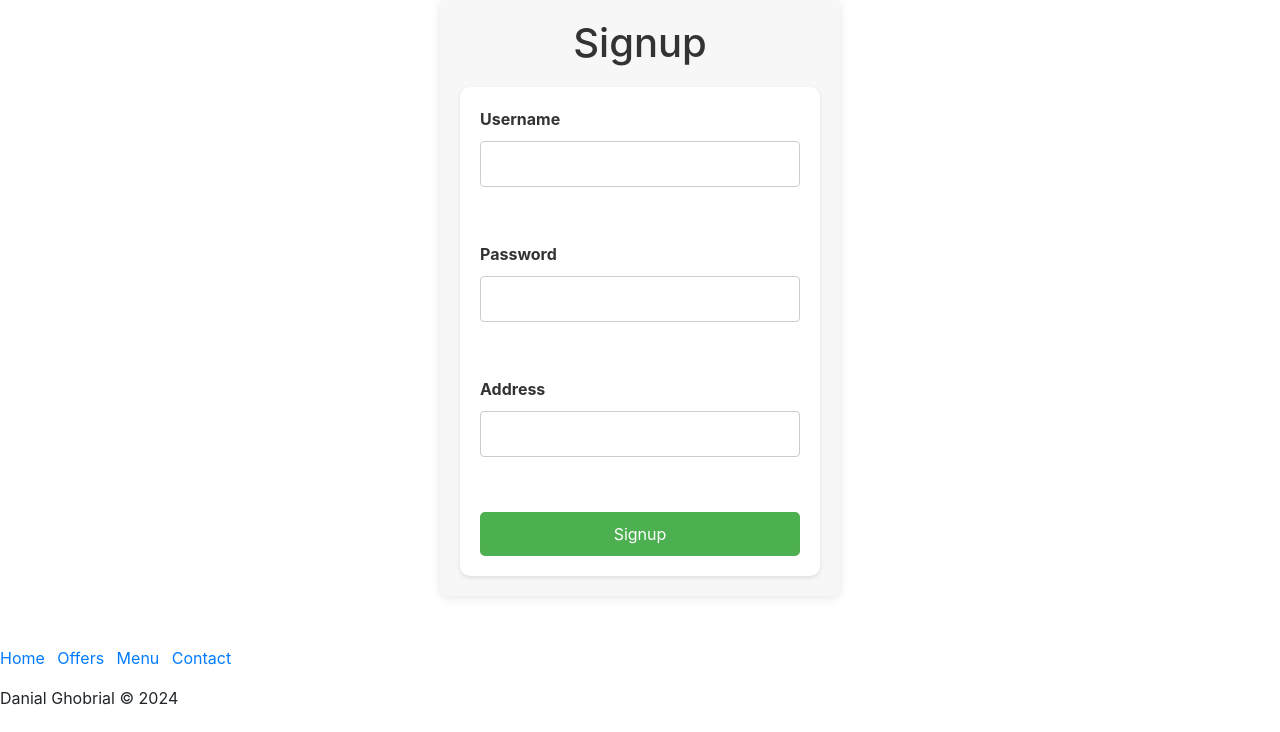
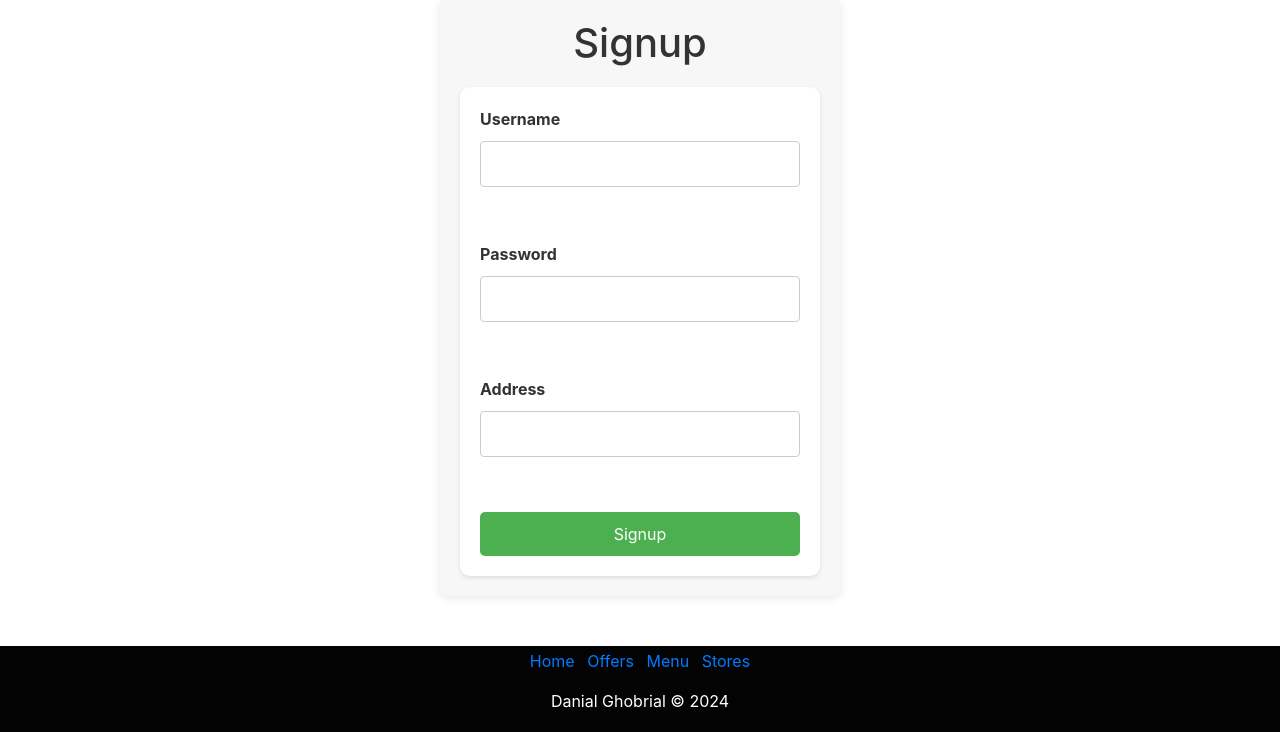
Before and after one commit to DanialGhobrial/Webproject, a Flask app: page /signup in a window 1280 px wide. Shown: the part 159-891 px from the top of the page. Before the commit the page ends 864 px from the top, so only its background shows below. Run offline with Flask 3, Linux system fonts and the light colour scheme; some libraries are stand-ins or nearby versions.

Commit message:
Website Finished!!!

```diff
--- a/routes.py
+++ b/routes.py
@@ -30,7 +30,6 @@ def home():
         return render_template('home.html', data=random_data, bases=bases, title="Home")
     else:
         return render_template('home_not_logged_in.html', data=random_data, bases=bases, title="Home")
-
 
 
 # Function to get random data from the 'Movie' table
@@ -96,17 +95,10 @@ def menu():
     cur.execute('SELECT * FROM Base')
     bases = cur.fetchall()
     conn.close()
-    return render_template('menu.html', results=results, bases=bases, title="Menu")
-
-
-# Route for menu page when loged out
-@app.route('/menuout')
-def menuout():
-    conn = sqlite3.connect(DATABASE)
-    cur = conn.cursor()
-    cur.execute('SELECT * FROM Pizza')
-    results = cur.fetchall()
-    return render_template('menuout.html', results=results)
+    if 'user' in session:
+        return render_template('menu.html', results=results, bases=bases, title="Menu")
+    else:
+        return render_template('menuout.html', results=results)
 
 
 # Route for offers Page
@@ -120,16 +112,16 @@ def offers():
 def stores():
     return render_template("stores.html", title="Stores")
 
+
+# Route for Applying Promo
 @app.route('/apply_promo', methods=["POST"])
 def apply_promo():
     promo_code = request.form['promo_code']
     conn = sqlite3.connect(DATABASE)
     cur = conn.cursor()
-
     # Check if the promo code is valid
     cur.execute('SELECT id, discount FROM PromoCodes WHERE code=?', (promo_code,))
     promo = cur.fetchone()
-
     if promo:
         # Valid promo code
         session['promo_code_id'] = promo[0]
@@ -138,24 +130,21 @@ def apply_promo():
     else:
         # Invalid promo code
         flash("Invalid promo code.", "error")
-
     conn.close()
     return redirect('/checkout')
 
+
+# Route for Checkout Page
 @app.route('/checkout')
 def checkout():
     cart = session.get('cart', [])
-
-    # Assuming each item in the cart is a tuple or list where the price is the 5th element (index 4)
     total = sum(item[4] for item in cart)
-
     discount = session.get('discount', 0)
     total_after_discount = total * (1 - discount)
-
     return render_template('checkout.html', cart=cart, total=total, total_after_discount=total_after_discount, discount=discount)
 
 
-
+# Route for login page
 @app.route('/login', methods=["GET", "POST"])
 def login():
     # if the user posts a username and password
@@ -184,6 +173,7 @@ def login():
     return render_template('login.html')
 
 
+# Route for signup page
 @app.route('/signup', methods=["GET", "POST"])
 def signup():
     # if the user posts from the signup page
@@ -202,21 +192,34 @@ def signup():
     return render_template('signup.html')
 
 
+# Route for logout
 @app.route('/logout')
 def logout():
     # Clear all session data
     session.clear()
     # Redirect to the home page
+    flash("Logged out successfully.", "success")
+    return redirect('/')
+
+
+# Route for logout
+@app.route('/completeorder')
+def completeorder():
+    # Clear all session data
+    session['cart'] = []
+    # Redirect to the home page
     flash("Order successfully  submited.", "success")
     return redirect('/')
 
 
+# Route to clear cart
 @app.route('/clearcart')
 def clearcart():
     session['cart'] = []
     return redirect('/menu')
 
 
+# Route to add something to cart from menu page
 @app.post('/menucart')
 def menucart():
     pizza_id = request.form['id']
@@ -244,6 +247,7 @@ def menucart():
     return redirect("/menu")
 
 
+# Route for cart
 @app.post('/cart')
 def cart():
     pizza_id = request.form['id']
@@ -274,6 +278,7 @@ def cart():
     return redirect("/menu")
 
 
+# Route to submit order to the database
 @app.post('/submit')
 def submit():
     conn = sqlite3.connect(DATABASE)
@@ -285,25 +290,25 @@ def submit():
         cursor.execute('INSERT INTO Orders (userid, pizzaid, baseid) VALUES (?, ?, ?)', (userid, pizza_id, base_id))
     conn.commit()
     conn.close()
-    return redirect("/logout")
+    return redirect("/completeorder")
 
 
 # Custom error handling for page not found errors
-#app.errorhandler(404)
-#def page_not_found(error):
-#   return render_template('error.html', error='Page not found'), 404
+app.errorhandler(404)
+def page_not_found(error):
+    return render_template('error.html', error='Page not found'), 404
 
 
 # Custom error handling for 500 (Internal Server Error) error
-#@app.errorhandler(500)
-#def internal_server_error(error):
-#  return render_template('error.html', error='Internal server error'), 500
+@app.errorhandler(500)
+def internal_server_error(error):
+    return render_template('error.html', error='Internal server error'), 500
 
 
 # Custom error handling for other unexpected errors
-#@app.errorhandler(Exception)
-#def unexpected_error(error):
-#   return render_template('error.html', error='Something went wrong'), 500
+@app.errorhandler(Exception)
+def unexpected_error(error):
+    return render_template('error.html', error='Something went wrong'), 500
 
 
 if __name__ == "__main__":
--- a/static/CSS/style.css
+++ b/static/CSS/style.css
@@ -700,3 +700,12 @@ body.error-page {
 .order-now-button:hover {
   background-color: #028a5e;
 }
+
+.footer-basic {
+  text-align: center;
+  color: white;
+  padding: 3px;
+  background-color: rgb(3, 3, 3);
+  color: white;
+  text-decoration: none;
+}
--- a/templates/footer.html
+++ b/templates/footer.html
@@ -10,9 +10,9 @@
         <footer>
             <ul class="list-inline">
             <li class="list-inline-item"><a href="/">Home</a></li>
-                <li class="list-inline-item"><a href="/Offers">Offers</a></li>
-                <li class="list-inline-item"><a href="/Menu">Menu</a></li>
-                <li class="list-inline-item"><a href="/Stores">Contact</a></li>
+                <li class="list-inline-item"><a href="/offers">Offers</a></li>
+                <li class="list-inline-item"><a href="/menu">Menu</a></li>
+                <li class="list-inline-item"><a href="/stores">Stores</a></li>
 
             </ul>
             <p class="copyright">Danial Ghobrial © 2024</p>
--- a/templates/home_not_logged_in.html
+++ b/templates/home_not_logged_in.html
@@ -21,7 +21,7 @@
   </div>
   <div class="home-buttons">
     <a href="/"> <button class="refresh-button">Refresh Selection</button></a>
-    <a href="/menuout"> <button class="menu-button">Check Out Our Menu</button> </a>
+    <a href="/menu"> <button class="menu-button">Check Out Our Menu</button> </a>
   </div>
 </div>
 {% endblock %}
--- a/templates/layout.html
+++ b/templates/layout.html
@@ -29,18 +29,5 @@
         {% endif %}
       {% endwith %}
 
-
-        <script>
-            // Show the flash message for 5 seconds, then hide it
-            document.addEventListener('DOMContentLoaded', function() {
-                const flashMessage = document.getElementById('flash-message');
-                if (flashMessage.innerText.trim()) {
-                    flashMessage.classList.add('show');
-                    setTimeout(() => {
-                        flashMessage.classList.remove('show');
-                    }, 5000);
-                }
-            });
-        </script>
     </body>
 </html>
--- a/templates/nav.html
+++ b/templates/nav.html
@@ -1,7 +1,7 @@
 <ul class="topnav">
     {% if 'user'not in session %}
     <li><a class="active" href="/">Home</a></li>
-    <li><a href="/menuout">Menu</a></li>
+    <li><a href="/menu">Menu</a></li>
     <li><a href="/offers">Offers</a></li>
     {% else %}
     <li><a class="active" href="/">Home</a></li>
--- a/templates/signup.html
+++ b/templates/signup.html
@@ -5,15 +5,15 @@
     <form action="/signup" method="post" class="auth-form">
         <div class="auth-form-group">
             <label for="username">Username</label>
-            <input type="text" maxlength="25" name="username" class="auth-form-input" required>
+            <input type="text"  minlength="5" maxlength="25" name="username" class="auth-form-input" required>
         </div>
         <div class="auth-form-group">
             <label for="password">Password</label>
-            <input type="password" name="password" class="auth-form-input" required>
+            <input type="text" minlength="5" name="password" class="auth-form-input" required>
         </div>
         <div class="auth-form-group">
             <label for="address">Address</label>
-            <input type="text" maxlength="50" name="address" class="auth-form-input" required>
+            <input type="text"  minlength="5" maxlength="50" name="address" class="auth-form-input" required>
         </div>
         <button type="submit" class="auth-form-button">Signup</button>
     </form>
```
Also changed, not shown: Database/pizza.db.
